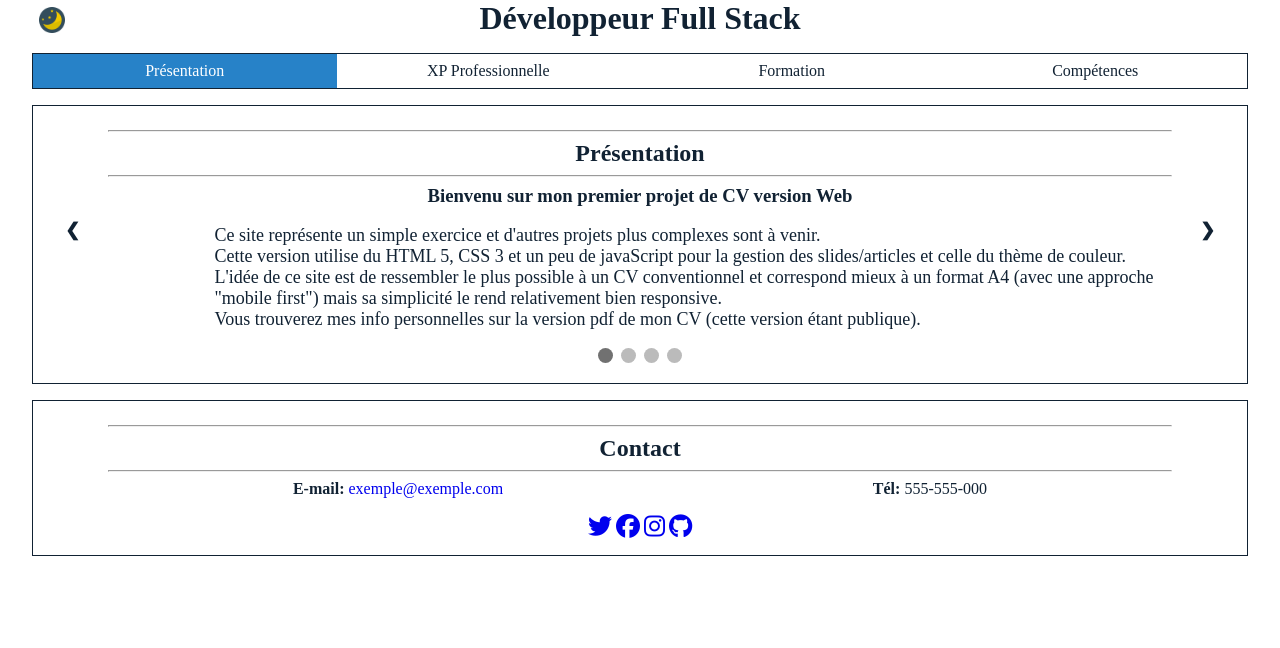
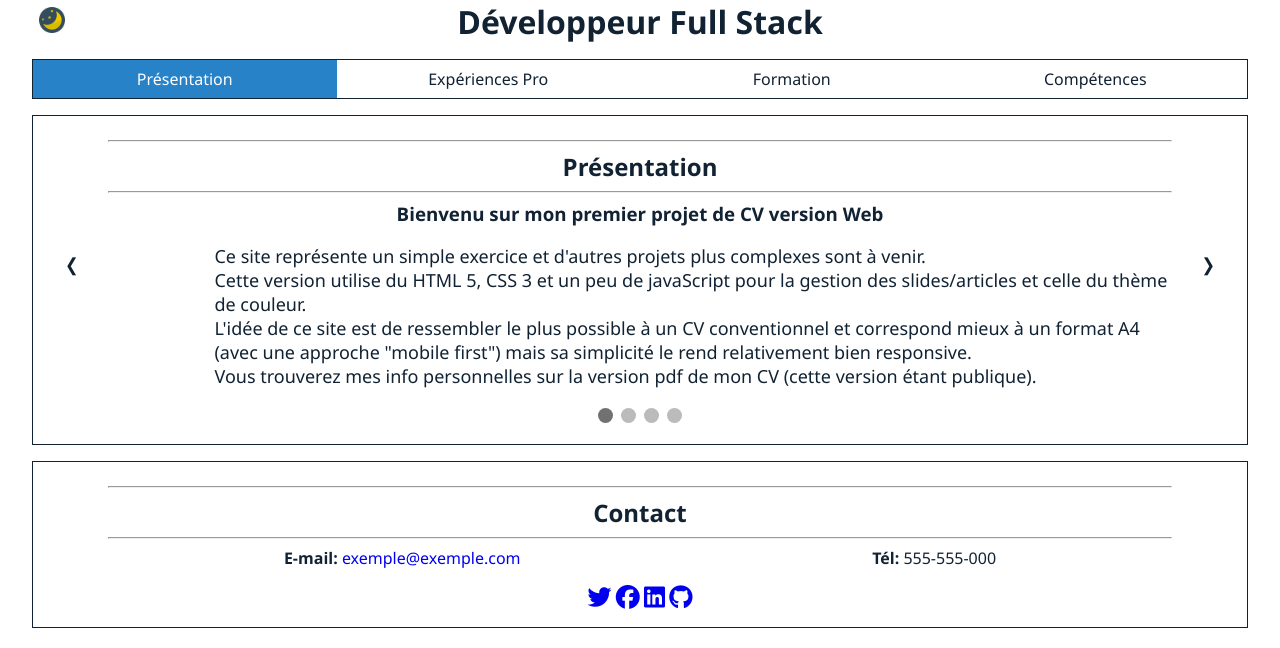
Before and after one commit to leliev/PostProject-CV, a plain HTML site: page index.html in a window 1280 px wide. Drawn offline with Linux system fonts and the light colour scheme.

Commit message:
added linkedin social linkand changed font family

```diff
--- a/index.html
+++ b/index.html
@@ -24,7 +24,7 @@
     <nav>
       <ul>
         <li class="nav-link" onclick="currentSlide(1)">Présentation</li>
-        <li class="nav-link" onclick="currentSlide(2)">XP Professionnelle</li>
+        <li class="nav-link" onclick="currentSlide(2)">Expériences Pro</li>
         <li class="nav-link" onclick="currentSlide(3)">Formation</li>
         <li class="nav-link" onclick="currentSlide(4)">Compétences</li>
       </ul>
@@ -170,8 +170,8 @@
         <a href="#!">
           <i class="fab fa-facebook fa-2x"></i>
         </a>
-        <a href="#!">
-          <i class="fab fa-instagram fa-2x"></i>
+        <a href="https://www.linkedin.com/in/vincent-leli%C3%A8vre-747167211/">
+          <i class="fab fa-linkedin fa-2x"></i>
         </a>
         <a href="https://github.com/leliev" target="_blank">
           <i class="fab fa-github fa-2x"></i>
--- a/ressources/style/index.css
+++ b/ressources/style/index.css
@@ -18,6 +18,7 @@ body {
   min-width: 600px;
   width: 95%;
   margin: auto;
+  font-family: 'Segoe UI', Tahoma, Geneva, Verdana, sans-serif;
 }
 
 h1, h2, h3 {
```
